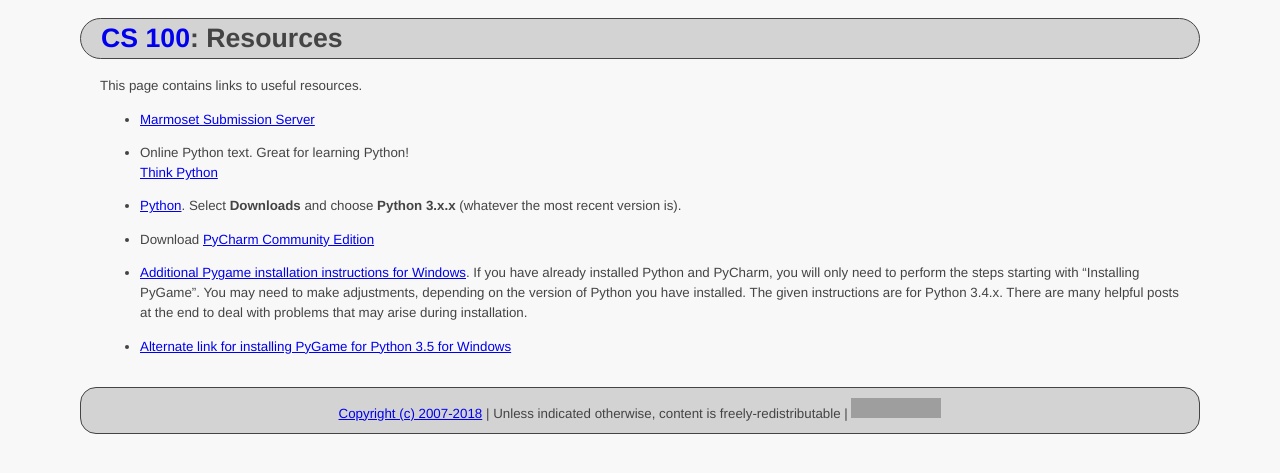
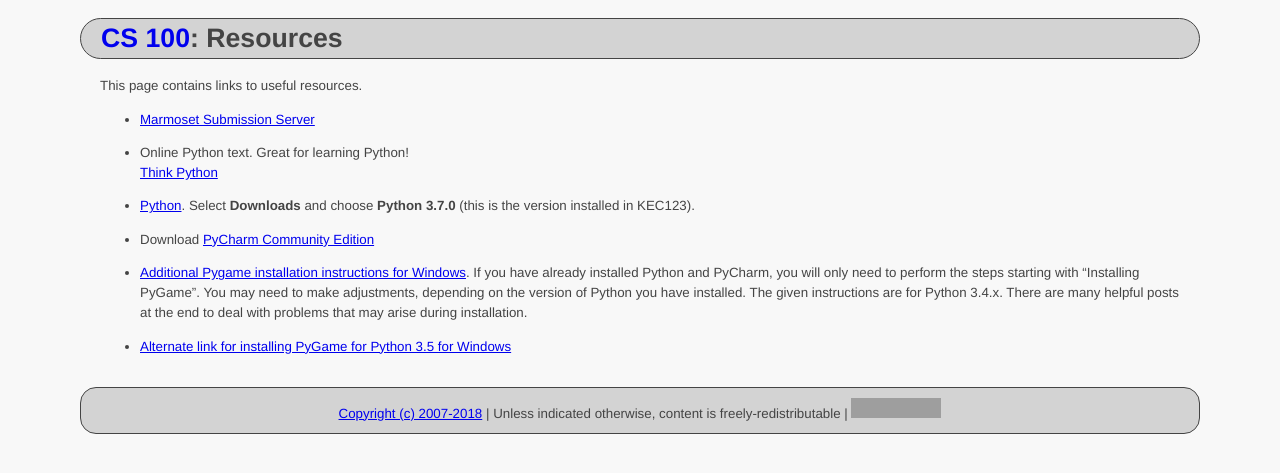
Before and after one commit to ycpcs/cs100-fall2018, a Jekyll site: the page built from resources/index.md, in a window 1280 px wide. Shown: the top 473 px of the page. Built offline with Jekyll 4.4.1, drawn with Linux system fonts in a browser that asks for light colours; grey boxes are pictures that could not be loaded.

Commit message:
updated link for Think Python 2e

```diff
--- a/resources/index.md
+++ b/resources/index.md
@@ -9,9 +9,9 @@
  - [Marmoset Submission Server](https://cs.ycp.edu/marmoset/)
 
  - Online Python text.  Great for learning Python! <br>
-   [Think Python](http://greenteapress.com/thinkpython/thinkpython.html)
+   [Think Python](https://greenteapress.com/wp/think-python-2e/)
 
- - [Python](https://www.python.org). Select **Downloads** and choose **Python 3.x.x** (whatever the most recent version is).
+ - [Python](https://www.python.org). Select **Downloads** and choose **Python 3.7.0** (this is the version installed in KEC123).
 
  - Download [PyCharm Community Edition](http://www.jetbrains.com/pycharm/)
 
```
